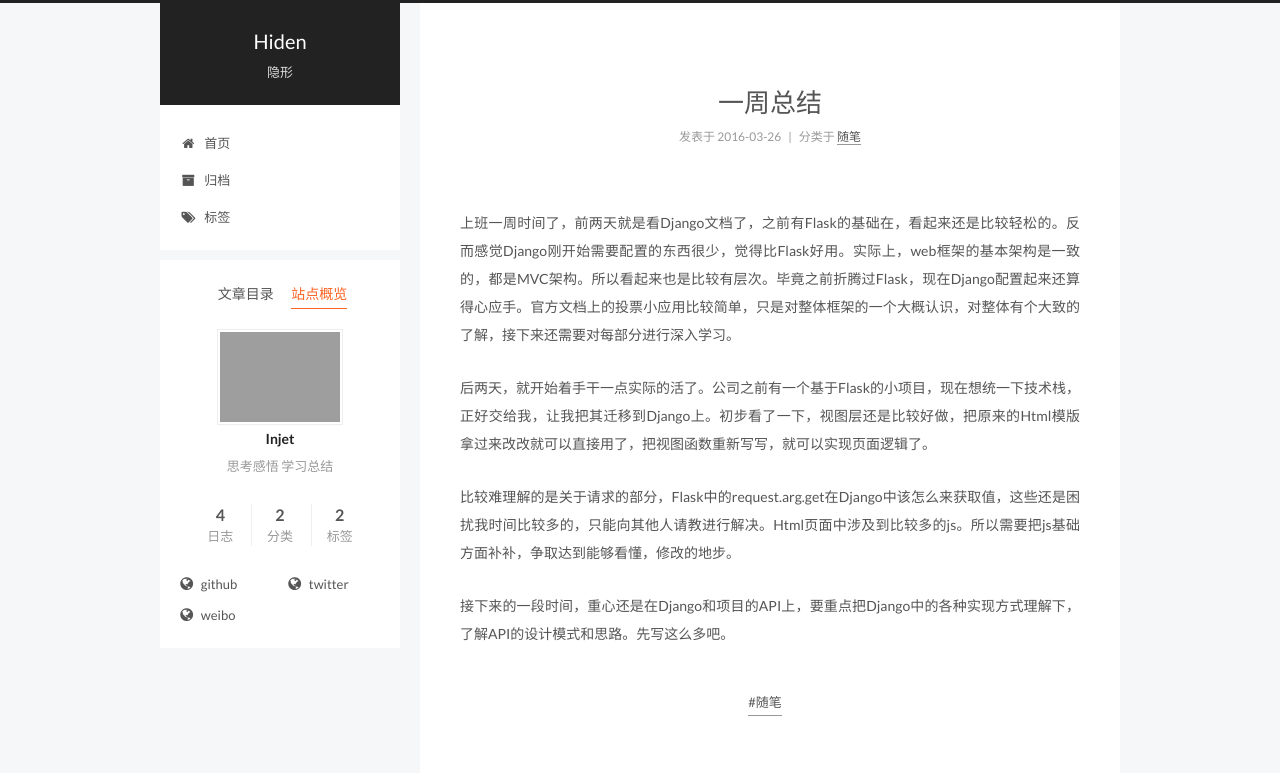
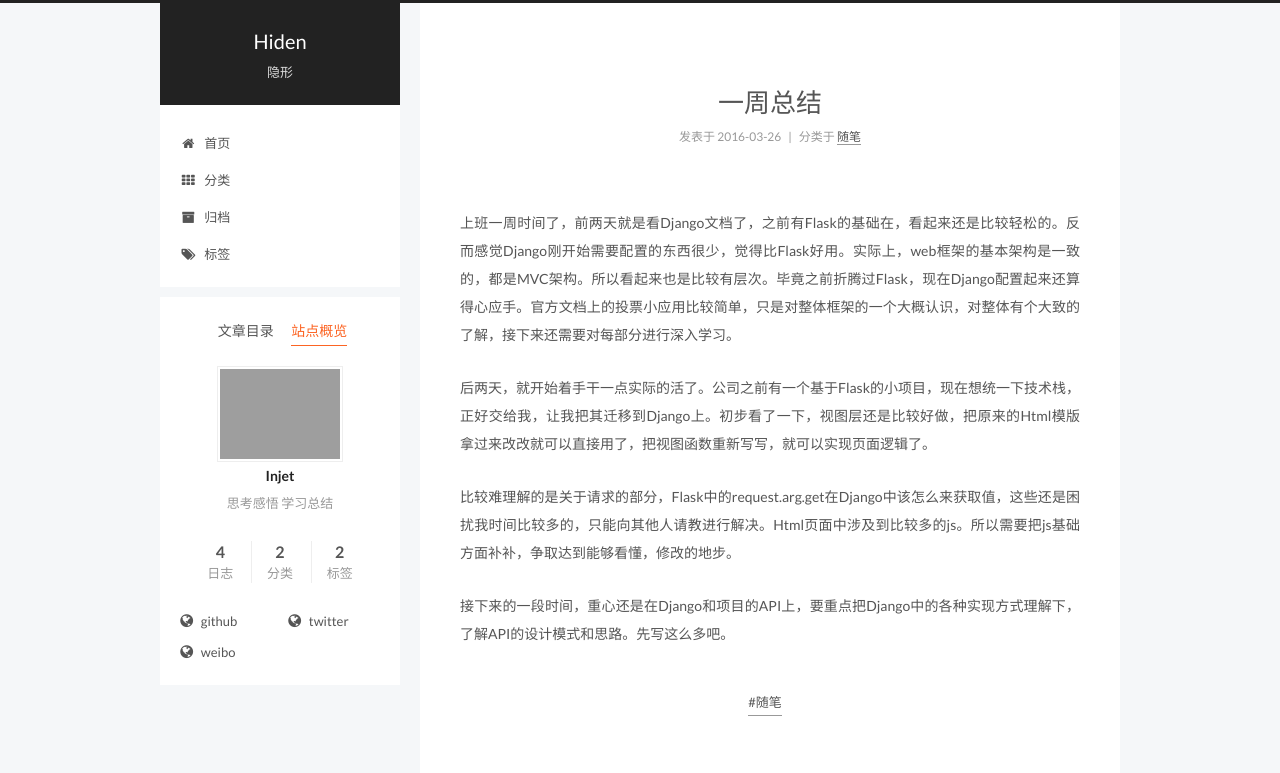
Before and after one commit to injetlee/injetlee.github.io, a plain HTML site: page 2016/03/26/一周总结/index.html in a window 1280 px wide. Both pictures are taken after a click on the item "站点概览". Shown: the top 773 px of the page. Drawn offline with Linux system fonts and the light colour scheme; grey boxes are pictures that could not be loaded.

Commit message:
Site updated: 2016-05-22 21:52:44

```diff
--- a/2016/03/26/一周总结/index.html
+++ b/2016/03/26/一周总结/index.html
@@ -170,6 +170,16 @@
               <i class="menu-item-icon fa fa-fw fa-home"></i> <br />
 
             首页
+          </a>
+        </li>
+
+
+        <li class="menu-item menu-item-categories">
+          <a href="/categories" rel="section">
+
+              <i class="menu-item-icon fa fa-fw fa-th"></i> <br />
+
+            分类
           </a>
         </li>
 
@@ -405,10 +415,10 @@
 
 
             <div class="site-state-item site-state-categories">
-
+              <a href="/categories">
                 <span class="site-state-item-count">2</span>
                 <span class="site-state-item-name">分类</span>
-
+              </a>
             </div>
 
 
--- a/css/main.css
+++ b/css/main.css
@@ -1549,7 +1549,7 @@ pre .javascript .function {
   width: 4px;
   height: 4px;
   border-radius: 50%;
-  background: #f59f18;
+  background: #22aac2;
 }
 .links-of-blogroll {
   font-size: 13px;
```
Also changed, not shown: 2016/04/01/Python-Django-AngularJS/index.html (+12 -2 lines), 2016/05/07/Winows平台Python2与Python3共存/index.html (+12 -2 lines), 2016/05/17/Python操作Excel表格/index.html (+12 -2 lines), about/index.html (+12 -2 lines), archives/2016/03/index.html (+12 -2 lines), archives/2016/04/index.html (+12 -2 lines), archives/2016/05/index.html (+12 -2 lines), archives/2016/index.html (+12 -2 lines), archives/index.html (+12 -2 lines), categories/index.html (+12 -2 lines), categories/技术/index.html (+12 -2 lines), categories/随笔/index.html (+12 -2 lines), index.html (+12 -2 lines), tags/Python/index.html (+12 -2 lines), 2 more files.
